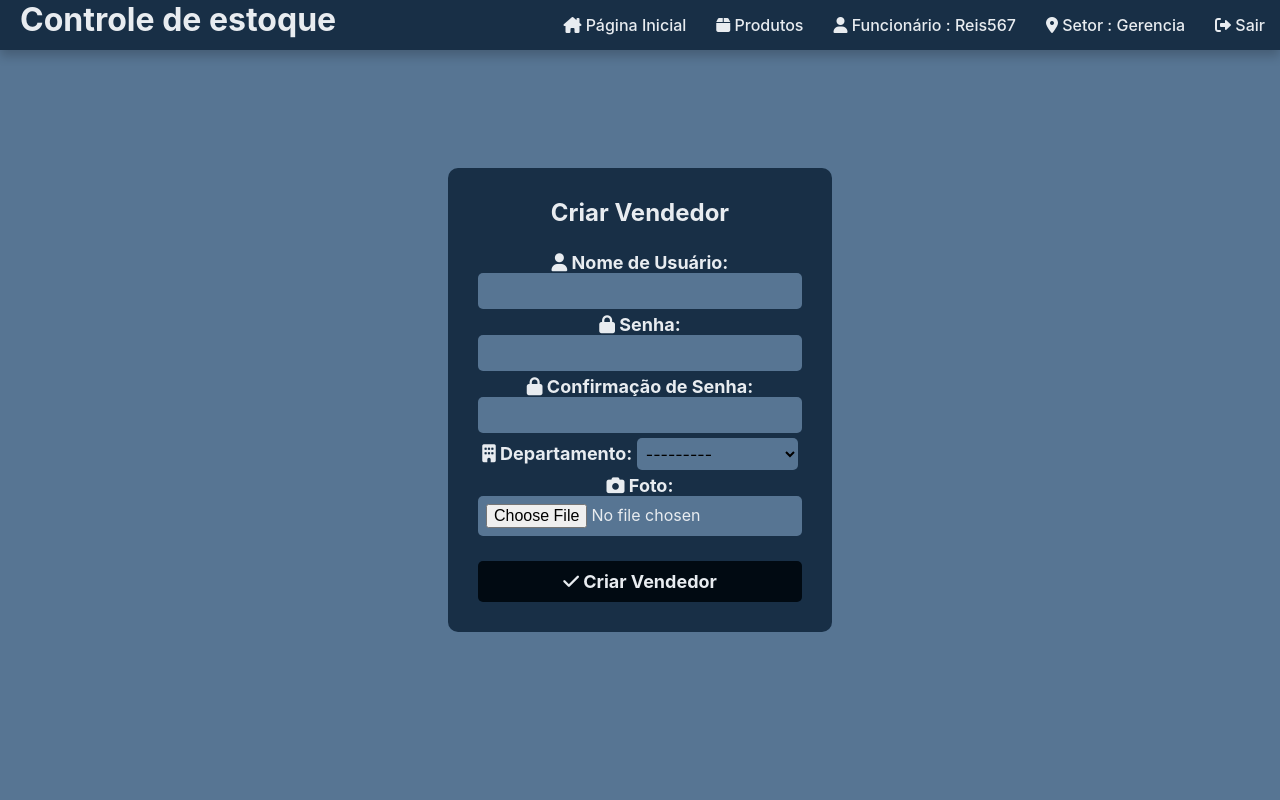
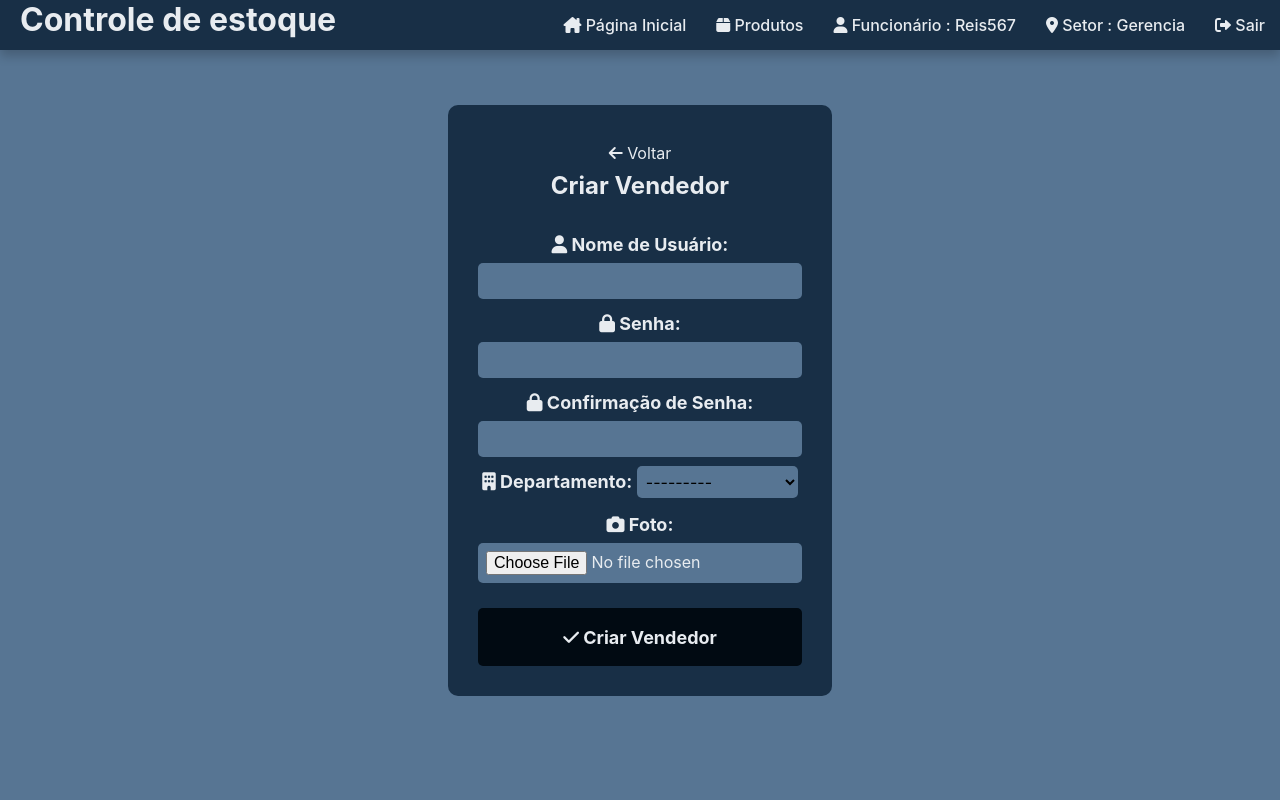
Before and after one commit to Reis567/storage-management, a Django app: page /criar_usuario/ in a window 1280 px wide. Run offline with Django 4.2, Linux system fonts and the light colour scheme; a user stored in the database is signed in; data comes from the database, SQL or seed files in the repository.

Commit message:
button to comeback

```diff
--- a/storage_management/sistema_loja/static/css/style.css
+++ b/storage_management/sistema_loja/static/css/style.css
@@ -455,3 +455,16 @@ body{
 .usercreate-form button:hover {
     background-color: var(--th-color);
 }
+.usercreate-form a{
+    color: var(--white-color);
+
+}
+
+.usercreate-form a:hover{
+    color: var(--black-color);
+    transition: .5s;
+}
+.usercreate-form i{
+    margin-bottom: 10px;
+    margin-top: 10px;
+}
--- a/storage_management/sistema_loja/templates/criar_usuario.html
+++ b/storage_management/sistema_loja/templates/criar_usuario.html
@@ -3,7 +3,10 @@
 {% block content %}
 <div class="usercreate-body">
     <div class="usercreate-form">
+
+        <p><a href="{% url 'home' %}"><i class="fa-solid fa-arrow-left"></i>  Voltar</a></p>
         <h2> Criar Vendedor</h2>
+
 
         <form method="post" enctype="multipart/form-data">
             {% csrf_token %}
```
